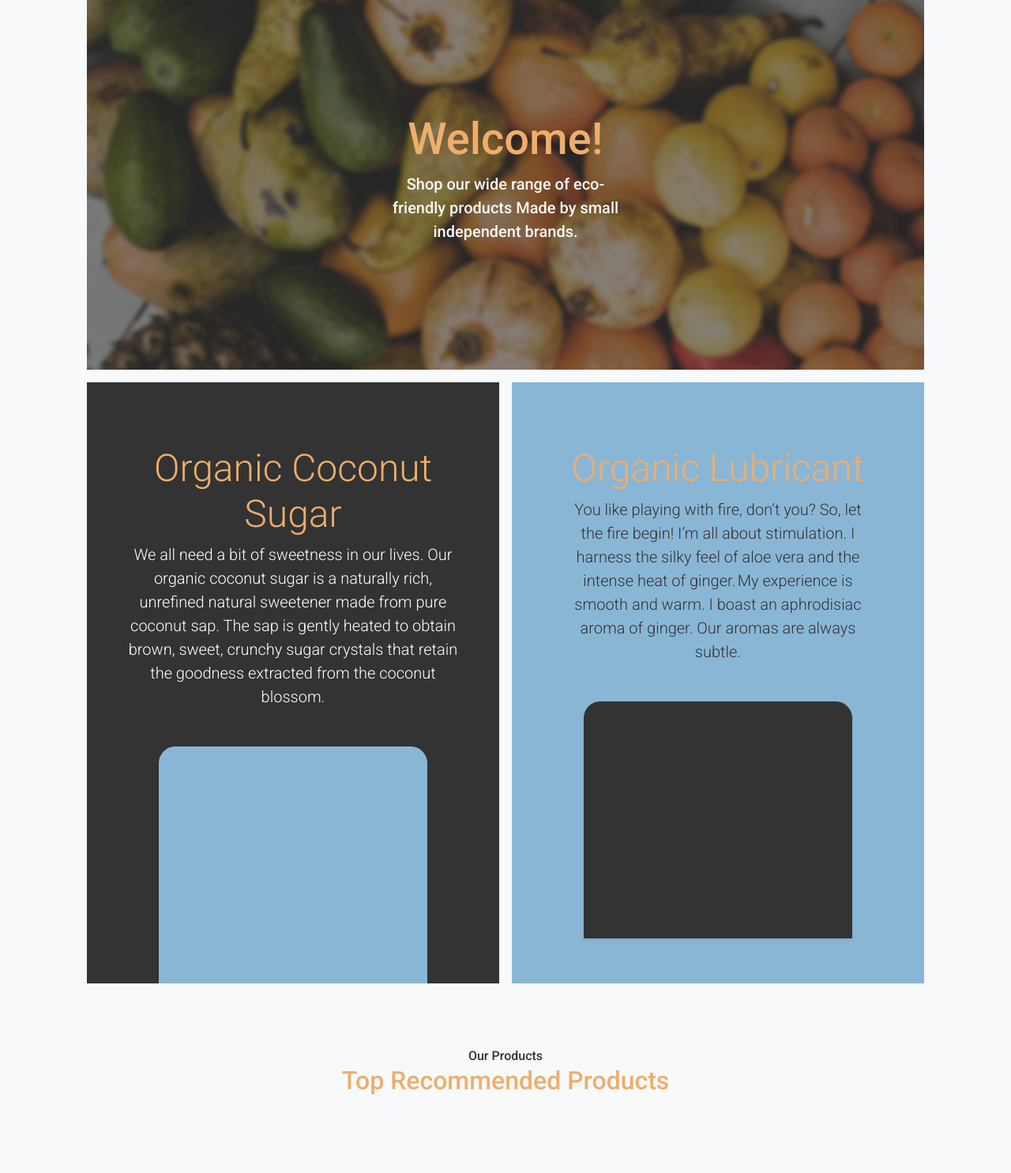
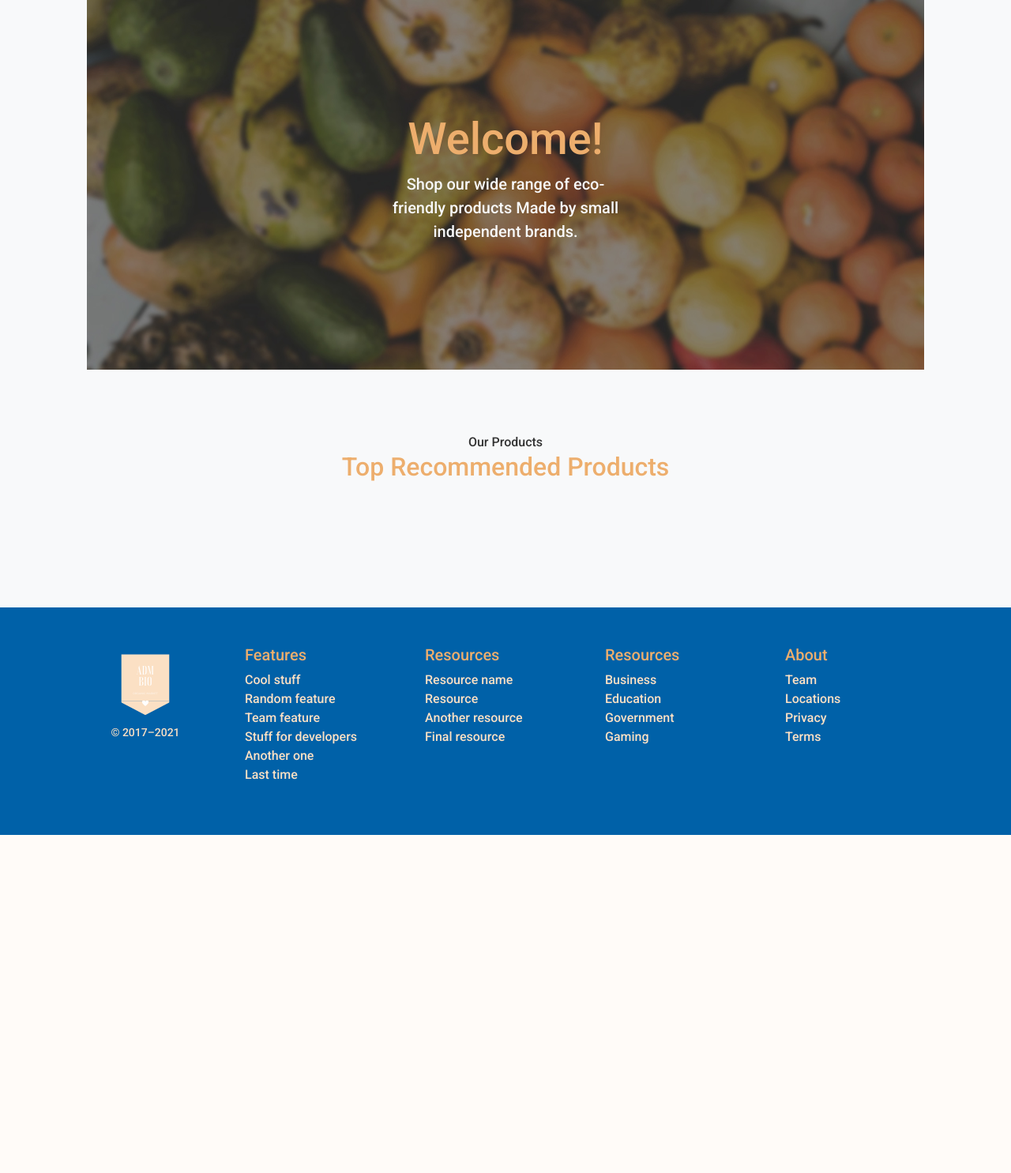
Before and after one commit to paolobiondo/adm_shop, a Django app: page / in a window 1280 px wide. Shown: the part 207-1692 px from the top of the page at 79% size. After the commit the page ends 1264 px from the top, so only its background shows below. Run offline with Django 3.2, Linux system fonts and the light colour scheme; data comes from the database, SQL or seed files in the repository; data that the repository does not hold is empty; some libraries are stand-ins or nearby versions.

Commit message:
Edit remove tabs index

```diff
--- a/templates/home/index.html
+++ b/templates/home/index.html
@@ -7,26 +7,6 @@
         <h1 class="display-4 fw-normal">Welcome!</h1>
         <p class="lead fw-normal">Shop our wide range of eco-friendly products
             Made by small independent brands.</p>
-    </div>
-</div>
-
-<div class="d-md-flex flex-md-equal w-100 my-md-3 ps-md-3">
-    <div class="bg-dark me-md-3 pt-3 px-3 pt-md-5 px-md-5 text-center text-white overflow-hidden">
-    <div class="my-3 py-3">
-        <h2 class="display-5">Organic Coconut Sugar</h2>
-        <p class="lead">We all need a bit of sweetness in our lives. Our organic coconut sugar is a naturally rich, unrefined natural sweetener made from pure coconut sap. The sap is gently heated to obtain brown, sweet, crunchy sugar crystals that retain the goodness extracted from the coconut blossom.</p>
-    </div>
-    <div class="bg-light shadow-sm mx-auto" style="width: 80%; height: 300px; border-radius: 21px 21px 0 0;"></div>
-    </div>
-    <div class="bg-light me-md-3 pt-3 px-3 pt-md-5 px-md-5 text-center overflow-hidden">
-    <div class="my-3 p-3">
-        <h2 class="display-5">Organic Lubricant</h2>
-        <p class="lead">You like playing with fire, don’t you? So, let the fire begin!
-
-            I’m all about stimulation. I harness the silky feel of aloe vera and the intense heat of ginger. My experience is smooth and warm. I boast an aphrodisiac aroma of ginger. Our aromas are always subtle.
- </p>
-    </div>
-    <div class="bg-dark shadow-sm mx-auto" style="width: 80%; height: 300px; border-radius: 21px 21px 0 0;"></div>
     </div>
 </div>
 <div class="top_margin"></div>
```
